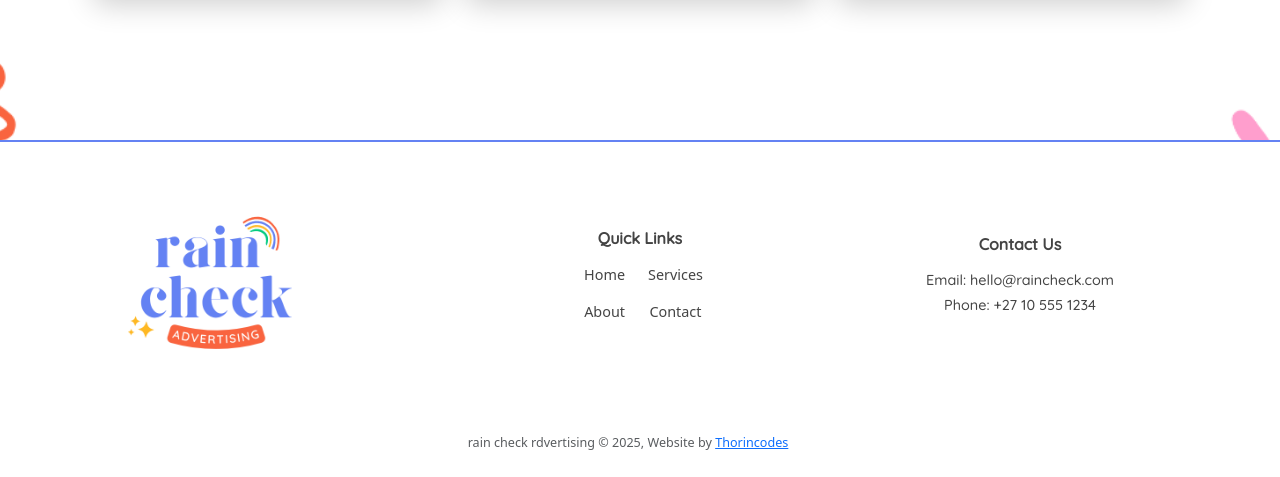
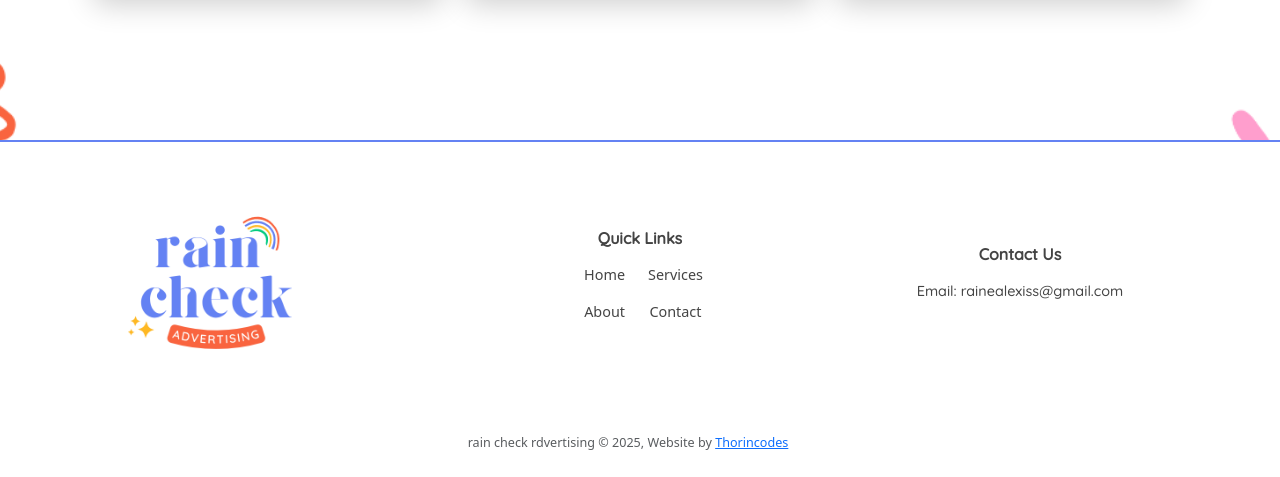
Before and after one commit to hiscloan/raincheck, a Django app: page /about/ in a window 1280 px wide. Shown: the part 930-1407 px from the top of the page. Run offline with Django 5.2, Linux system fonts and the light colour scheme.

Commit message:
Changed email footer

```diff
--- a/raincheck_app/templates/raincheck_app/base.html
+++ b/raincheck_app/templates/raincheck_app/base.html
@@ -72,8 +72,7 @@
           <div class="col-md-4 mb-4">
             <div class="footer-card contact-card-footer">
               <h6>Contact Us</h6>
-              <p class="mb-1">Email: hello@raincheck.com</p>
-              <p class="mb-0">Phone: +27 10 555 1234</p>
+              <p class="mb-1">Email: rainealexiss@gmail.com</p>
             </div>
           </div>
 
```
